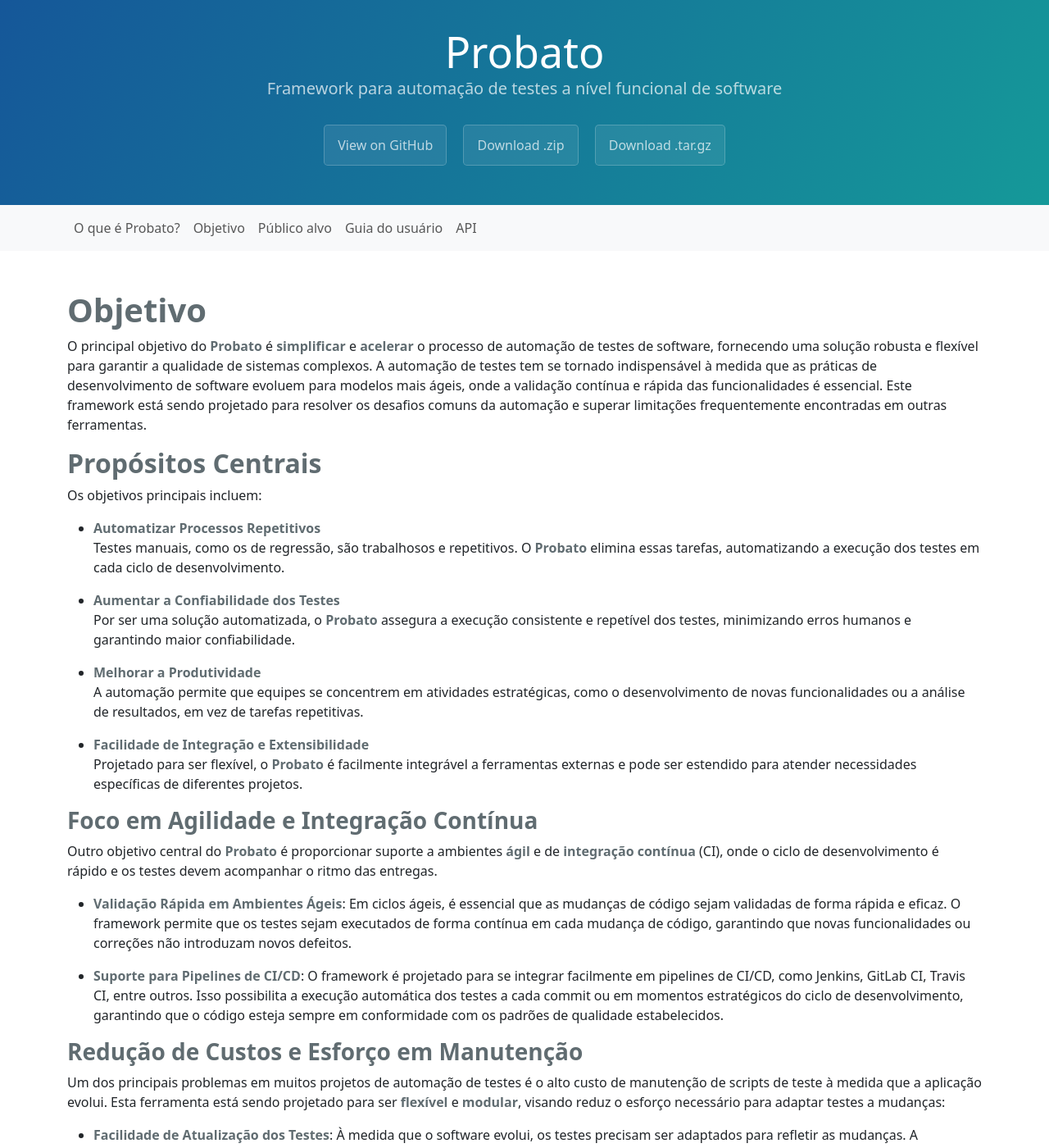
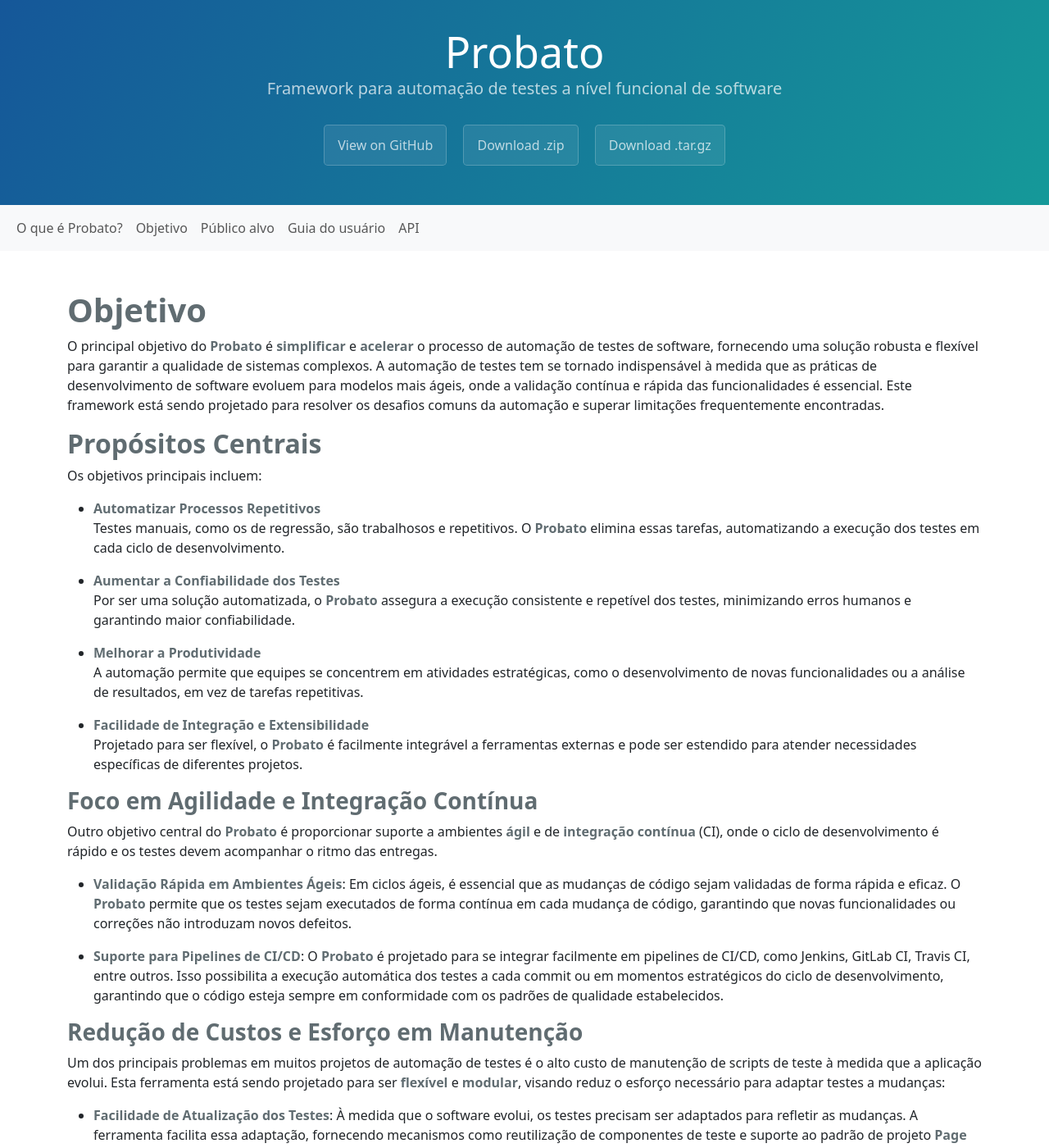
Before and after one commit to probato-team/probato, a Jekyll site: the page built from docs/objective.md, in a window 1280 px wide and 1400 px high. Shown: the whole window at 82% size. Built offline with Jekyll 4.4.1, drawn with Linux system fonts in a browser that asks for light colours; some of the changed text lies outside the part shown.

Commit message:
docs: Fix menu and text

```diff
--- a/docs/_includes/header.html
+++ b/docs/_includes/header.html
@@ -19,7 +19,6 @@
             aria-controls="navbarText" aria-expanded="false" aria-label="Toggle navigation">
             <span class="navbar-toggler-icon"></span>
         </button>
-        <div class="container">
         <div class="collapse navbar-collapse" id="navbarText">
             <ul class="navbar-nav me-auto mb-2 mb-lg-0">
                 <li class="nav-item">
@@ -40,5 +39,4 @@
             </ul>
         </div>
     </div>
-    </div>
 </nav>
--- a/docs/objective.md
+++ b/docs/objective.md
@@ -3,7 +3,7 @@
 description: Objetivo
 ---
 
-O principal objetivo do **Probato** é **simplificar** e **acelerar** o processo de automação de testes de software, fornecendo uma solução robusta e flexível para garantir a qualidade de sistemas complexos. A automação de testes tem se tornado indispensável à medida que as práticas de desenvolvimento de software evoluem para modelos mais ágeis, onde a validação contínua e rápida das funcionalidades é essencial. Este framework está sendo projetado para resolver os desafios comuns da automação e superar limitações frequentemente encontradas em outras ferramentas.
+O principal objetivo do **Probato** é **simplificar** e **acelerar** o processo de automação de testes de software, fornecendo uma solução robusta e flexível para garantir a qualidade de sistemas complexos. A automação de testes tem se tornado indispensável à medida que as práticas de desenvolvimento de software evoluem para modelos mais ágeis, onde a validação contínua e rápida das funcionalidades é essencial. Este framework está sendo projetado para resolver os desafios comuns da automação e superar limitações frequentemente encontradas.
 
 ## **Propósitos Centrais**
 
@@ -25,9 +25,9 @@
 
 Outro objetivo central do **Probato** é proporcionar suporte a ambientes **ágil** e de **integração contínua** (CI), onde o ciclo de desenvolvimento é rápido e os testes devem acompanhar o ritmo das entregas.
 
-- **Validação Rápida em Ambientes Ágeis**: Em ciclos ágeis, é essencial que as mudanças de código sejam validadas de forma rápida e eficaz. O framework permite que os testes sejam executados de forma contínua em cada mudança de código, garantindo que novas funcionalidades ou correções não introduzam novos defeitos.
+- **Validação Rápida em Ambientes Ágeis**: Em ciclos ágeis, é essencial que as mudanças de código sejam validadas de forma rápida e eficaz. O **Probato** permite que os testes sejam executados de forma contínua em cada mudança de código, garantindo que novas funcionalidades ou correções não introduzam novos defeitos.
 
-- **Suporte para Pipelines de CI/CD**: O framework é projetado para se integrar facilmente em pipelines de CI/CD, como Jenkins, GitLab CI, Travis CI, entre outros. Isso possibilita a execução automática dos testes a cada commit ou em momentos estratégicos do ciclo de desenvolvimento, garantindo que o código esteja sempre em conformidade com os padrões de qualidade estabelecidos.
+- **Suporte para Pipelines de CI/CD**: O **Probato** é projetado para se integrar facilmente em pipelines de CI/CD, como Jenkins, GitLab CI, Travis CI, entre outros. Isso possibilita a execução automática dos testes a cada commit ou em momentos estratégicos do ciclo de desenvolvimento, garantindo que o código esteja sempre em conformidade com os padrões de qualidade estabelecidos.
 
 ### **Redução de Custos e Esforço em Manutenção**
 
@@ -53,17 +53,15 @@
 
 ### **Facilidade de Uso**
 
-Além de ser poderoso, a ferramenta está foi projetado para ser **fácil de usar**, mesmo para aqueles que não têm muita experiência em automação de testes. Os objetivos relacionados à acessibilidade incluem:
+Além de ser poderoso, a ferramenta foi projetado para ser **fácil de usar**, mesmo para aqueles que não têm muita experiência em automação de testes. Os objetivos relacionados à acessibilidade incluem:
 
 - **Interface Simples e Intuitiva**: A aplicação de gerenciamento de resultados fornece uma interface simples, que permite a criação e execução de testes com pouca necessidade de conhecimento técnico profundo. Documentação detalhada e exemplos são fornecidos para ajudar os usuários a começarem rapidamente.
 
 - **Baixa Curva de Aprendizado**: A arquitetura modular e a sintaxe amigável tornam a ferramenta acessível para desenvolvedores com pouca experiência, ao mesmo tempo em que oferecem opções avançadas para desenvolvedores mais experientes.
 
-### **Escalabilidade e Flexibilidade**
+### **Flexibilidade**
 
 Finalmente, um dos objetivos essenciais da ferramenta é ser escalável e flexível, permitindo que ele cresça junto com o projeto e se adapte às mudanças nas necessidades de automação.
-
-* **Suporte a Execuções em Paralelo**: A ferramenta foi projetado para escalar horizontalmente, com suporte à execução de testes em paralelo, em diversos navegadores, reduzindo significativamente o tempo necessário para executar uma suíte completa de testes.
 
 * **Arquitetura Extensível**: A ferramenta permite a implementação de novos plugins para diversas partes do processo, como validações, browsers, bancos de dados, integrações, sem grandes modificações, tornando-o adaptável para diferentes projetos e necessidades futuras.
 
@@ -76,4 +74,4 @@
 - Reduzir custos e esforços de manutenção com uma arquitetura flexível.
 - Proporcionar feedback rápido, aumentando a confiança no processo de deploy.
 - Ser fácil de usar, com baixa curva de aprendizado.
-- Ser escalável e flexível, suportando a execução em paralelo e a personalização.
+- Ser flexível, suportando a personalização.
```
Also changed, not shown: docs/index.md (+2 -2 lines). Lines whose indentation alone changed are shown as unchanged.
